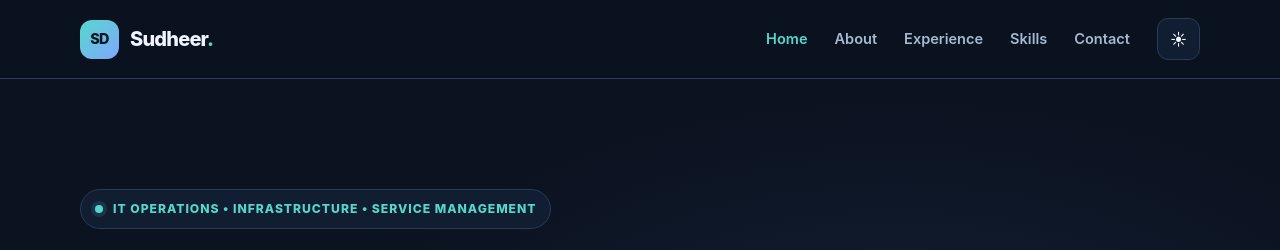
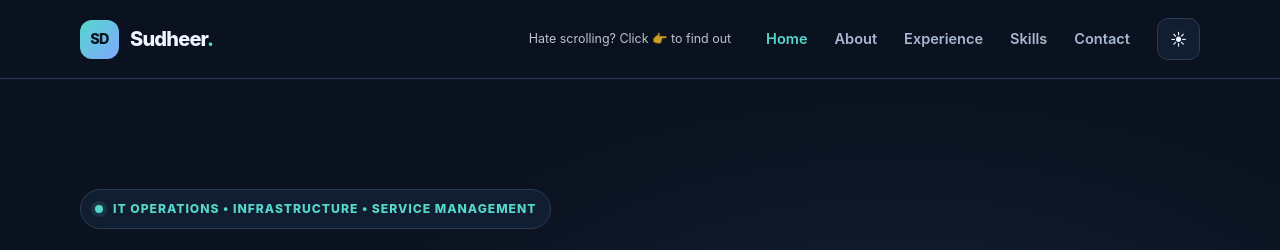
Before and after one commit to sudheernaidud-ops/my-website, a plain HTML site: page index.html in a window 1280 px wide. Shown: the top 250 px of the page. Drawn offline with Linux system fonts and the light colour scheme.

Commit message:
Enhance navigation with scroll hint
Added a scroll hint to the navigation links.

```diff
--- a/index.html
+++ b/index.html
@@ -45,10 +45,12 @@
     <nav class="nav shell" aria-label="Main navigation">
       <a class="brand" href="#home"><span class="brand-mark">SD</span><span>Sudheer<span class="brand-accent">.</span></span></a>
       <button class="menu-toggle" type="button" aria-label="Open navigation" aria-controls="nav-links" aria-expanded="false"><span></span><span></span><span></span></button>
-      <div class="nav-links" id="nav-links">
-        <a href="#home">Home</a><a href="#about">About</a><a href="#experience">Experience</a><a href="#skills">Skills</a><a href="#contact">Contact</a>
-        <button class="theme-toggle" type="button" aria-label="Switch color theme" title="Switch color theme">☀</button>
-      </div>
+    <div class="nav-links" id="nav-links">
+  <span class="scroll-hint" style="font-size: 0.78rem; opacity: 0.78; margin-right: 0.5rem; white-space: nowrap;">Hate scrolling? Click 👉 to find out </span>
+  <a href="#home">Home</a><a href="#about">About</a><a href="#experience">Experience</a><a href="#skills">Skills</a><a href="#contact">Contact</a>
+  <button class="theme-toggle" type="button" aria-label="Switch color theme" title="Switch color theme">☀</button>
+</div>
+
     </nav>
   </header>
   <main id="main">
```
